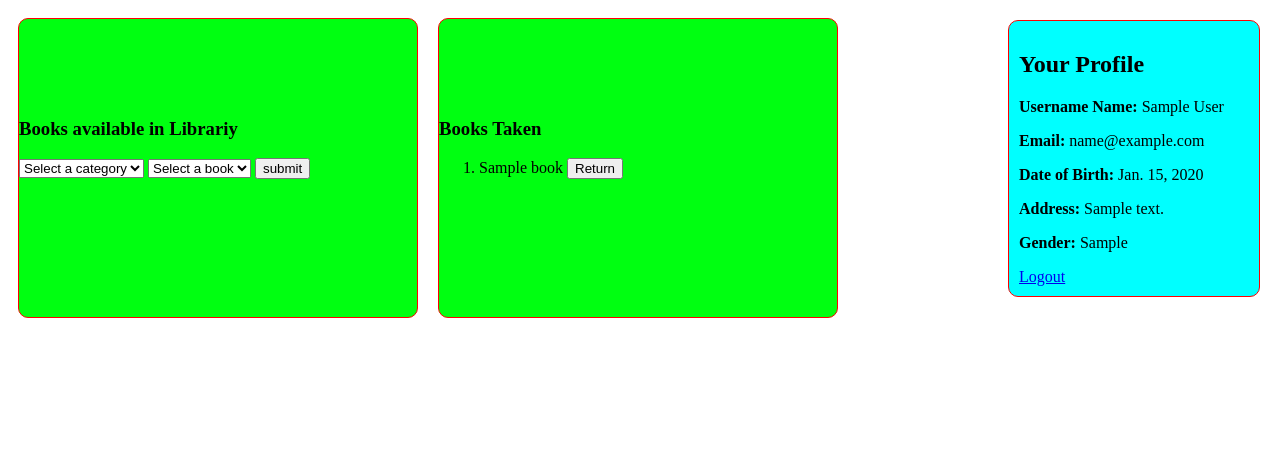
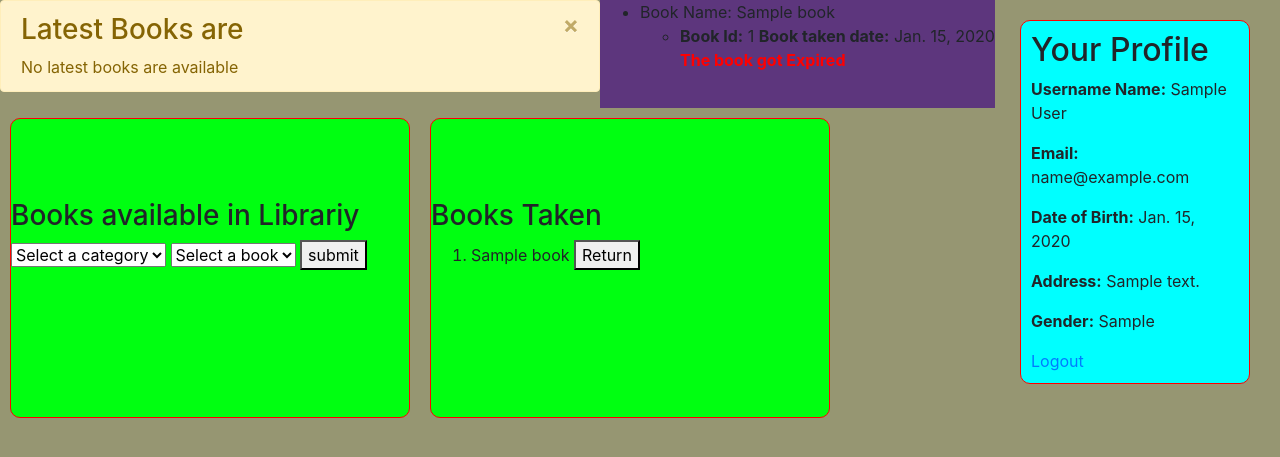
Before and after one commit to Bhuvan104/testproject, a Django app: page /profile/ in a window 1280 px wide. Shown: the top 457 px of the page. Run offline with Django 4.2, Linux system fonts and the light colour scheme; a user stored in the database is signed in; tables that the repository leaves empty hold one stand-in row (values such as "Sample post"); parts of the project's set-up code (start-up, migrations or seed data) failed here and were passed over.

Commit message:
delay of returning the book

```diff
--- a/sept_main/templates/profile.html
+++ b/sept_main/templates/profile.html
@@ -5,15 +5,22 @@
     <meta charset="UTF-8">
     <meta name="viewport" content="width=device-width, initial-scale=1.0">
     <title>Document</title>
+    <link rel="stylesheet" href="https://cdn.jsdelivr.net/npm/bootstrap@4.0.0/dist/css/bootstrap.min.css" integrity="sha384-Gn5384xqQ1aoWXA+058RXPxPg6fy4IWvTNh0E263XmFcJlSAwiGgFAW/dAiS6JXm" crossorigin="anonymous">
     <script src="https://code.jquery.com/jquery-3.6.0.min.js"></script>
+    <script src="https://cdn.jsdelivr.net/npm/bootstrap@4.0.0/dist/js/bootstrap.min.js" integrity="sha384-JZR6Spejh4U02d8jOt6vLEHfe/JQGiRRSQQxSfFWpi1MquVdAyjUar5+76PVCmYl" crossorigin="anonymous"></script>
+
 </head>
 <style>
+    body{
+        background-color: rgb(150, 150, 114);
+    }
 #userprofile{
+
     position: absolute;
     top: 20px;
     width:230px;
     border: 1px solid red;
-    margin-left: 1000px;
+    margin-left: 1020px;
     padding: 10px;
     background-color: aqua;
     border-radius: 10px;
@@ -34,8 +41,66 @@
 #display{
     display: flex;
 }
+.decres{
+    width: 600px;
+}
+#alert_popup{
+    display: flex;
+}
+#expiry_update{
+    background-color: rgb(93, 54, 125);
+}
 </style>
 <body>
+    <div id="alert_popup">
+        <div>
+            {% if latest_books %}
+                <div class="alert alert-warning alert-dismissible fade show decres" role="alert">
+                    <h3>Latest Books are </h3>
+                    <ol>
+                        {% for latest_book in latest_books %}
+                        <li>{{ latest_book.book_name }}</option>
+                        {% endfor %}
+                    </ol>
+                    <button type="button" class="close" data-dismiss="alert" aria-label="Close">
+                        <span aria-hidden="true">&times;</span>
+                    </button>
+                </div>
+            {% else %}
+                <div class="alert alert-warning alert-dismissible fade show decres" role="alert">
+                    <h3>Latest Books are </h3>
+                    No latest books are available
+                    <button type="button" class="close" data-dismiss="alert" aria-label="Close">
+                    <span aria-hidden="true">&times;</span>
+                    </button>
+                </div>
+            {% endif %}
+        </div>
+        <div id="expiry_update">
+            {% if current_date %}
+            <ul>
+                {% for book, transaction_details,expiry in user_with_transaction %}
+                <li>
+                    Book Name: {{ book.book_name }}
+                    <ul>
+                        {% for transaction in transaction_details %}
+                        <li>
+                            <strong>Book Id:</strong> {{ transaction.book_id.bookid }}
+                            <strong>Book taken date:</strong> {{ transaction.taken_date }}
+                        </li>
+                        {% if expiry %}
+                         <strong style="color:red">The book got Expired</strong>
+                        {% endif %}
+                        {% endfor %}
+                    </ul>
+                </li>
+                {% endfor %}
+            </ul>
+            {% endif %}
+
+        </div>
+    </div>
+
 
     <div id="display">
         <div class="category">
@@ -75,6 +140,16 @@
     </div>
 
 
+    <div id="userprofile">
+        {% block content %}
+      <h2>Your Profile</h2>
+      <p><strong>Username Name:</strong> {{ user.customer_name }}</p>
+      <p><strong>Email:</strong> {{ user.email }}</p>
+      <p><strong>Date of Birth:</strong> {{ user.dob }}</p>
+      <p><strong>Address:</strong> {{ user.address }}</p>
+      <p><strong>Gender:</strong> {{ user.gender }}</p>
+      <a href="{% url 'custom_logout' %}">Logout</a>
+    {% endblock %}
 
 <script>
     // Add the JavaScript/jQuery code here
@@ -104,27 +179,11 @@
             }
         });
     });
-</script>
 
 
 
+</script>
 
-
-
-
-
-
-
-<div id="userprofile">
-    {% block content %}
-  <h2>Your Profile</h2>
-  <p><strong>Username Name:</strong> {{ user.customer_name }}</p>
-  <p><strong>Email:</strong> {{ user.email }}</p>
-  <p><strong>Date of Birth:</strong> {{ user.dob }}</p>
-  <p><strong>Address:</strong> {{ user.address }}</p>
-  <p><strong>Gender:</strong> {{ user.gender }}</p>
-  <a href="{% url 'custom_logout' %}">Logout</a>
-{% endblock %}
 </div>
 </body>
 </html>
--- a/sept_main/webapp/models.py
+++ b/sept_main/webapp/models.py
@@ -54,10 +54,9 @@ class Books(models.Model):
     category=models.ForeignKey(Categories,on_delete=models.CASCADE)
     customuser=models.ForeignKey(CustomUser,on_delete=models.CASCADE,null=True)
 
-
 class Transtiondetails(models.Model):
-    tran_id=models.IntegerField(primary_key=True)
+    tran_id=models.AutoField(primary_key=True)
     book_id=models.ForeignKey(Books,on_delete=models.CASCADE)
     customuser=models.ForeignKey(CustomUser,on_delete=models.CASCADE)
-    trans_date=models.DateField()
-    return_date=models.DateField()
+    taken_date=models.DateField()
+    return_date=models.DateField(null=True)
--- a/sept_main/webapp/views.py
+++ b/sept_main/webapp/views.py
@@ -14,10 +14,10 @@ from rest_framework.response import Response
 from .models import Books
 from .serializers import BookSerializer
 from django.http import JsonResponse
-
-from .models import Books
-
-
+from django.utils import timezone
+from .models import Books,Transtiondetails
+from datetime import timedelta
+from datetime import date
 def returnbook(request):
     if request.method == 'POST':
         return_book_id = request.POST.get('return_book_id')
@@ -33,6 +33,7 @@ def returnbook(request):
 
 
 def take_book(request):
+    current_date = timezone.now().date()
     if request.method == 'POST':
         book_id = request.POST.get('books-dropdown')  # Assuming 'books-dropdown' is the name of your select field]
         if book_id:
@@ -41,13 +42,13 @@ def take_book(request):
                 # Assign the book to the currently logged-in user
                 book.customuser = request.user
                 book.save()
+            tran=Transtiondetails.objects.update_or_create(book_id=book,customuser=request.user,taken_date=current_date)
     return redirect('profile')
 
 
 
 def get_books_by_category(request):
     category_id = request.GET.get('category_id')
-
     books = Books.objects.filter(category_id=category_id ,customuser=None).values('bookid', 'book_name')
     return JsonResponse({'books': list(books)})
 
@@ -116,8 +117,22 @@ def custom_login(request):
 
 def profile(request):
     all_categories = Categories.objects.all()
+    current_date = timezone.now().date()
+    previous_date = current_date - timedelta(days=1)
+    latest_books=Books.objects.filter(published_date__gt=previous_date)
     user_taken_books=Books.objects.filter(customuser=request.user)
-    return render(request, 'profile.html', {'all_categories': all_categories,"user_taken_books":user_taken_books})
+    user_with_transaction = []
+
+    for book in user_taken_books:
+        expiry=False
+        transaction_details = book.transtiondetails_set.all()
+        for transaction_detail in transaction_details:
+            days_difference = (current_date - transaction_detail.taken_date).days
+            if days_difference > 5:
+                expiry = True
+        user_with_transaction.append((book, transaction_details,expiry))
+
+    return render(request, 'profile.html', {'all_categories': all_categories,"user_taken_books":user_taken_books,"latest_books":latest_books,"user_with_transaction":user_with_transaction,"current_date":current_date})
 
 @login_required
 def custom_logout(request):
```
Also changed, not shown: sept_main/webapp/migrations/0009_rename_trans_date_transtiondetails_taken_date.py (added), sept_main/webapp/migrations/0010_alter_transtiondetails_return_date.py (added), sept_main/webapp/migrations/0011_alter_transtiondetails_tran_id.py (added).
